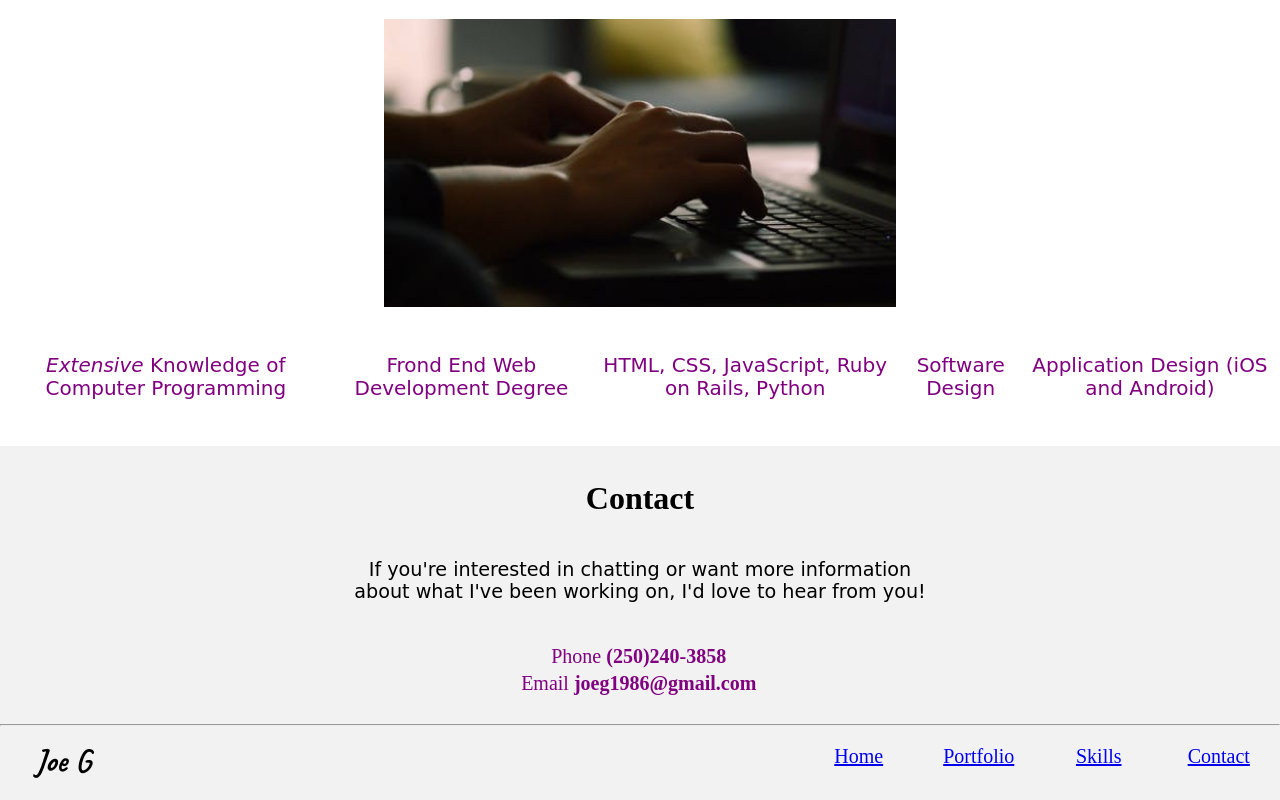
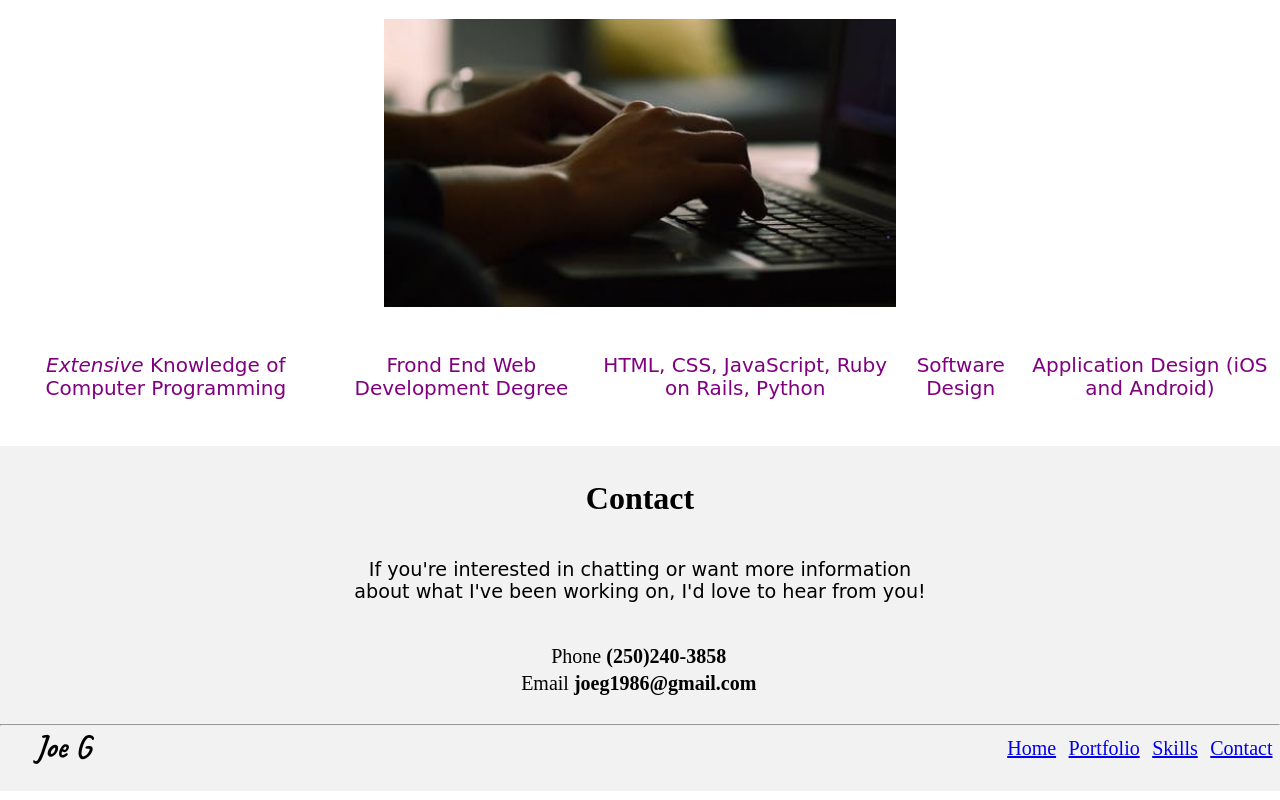
Before and after one commit to jgoode7/Tech-Degree-Project-2, a plain HTML site: page index.html in a window 1280 px wide. Shown: the part 1478-2278 px from the top of the page. Drawn offline with Linux system fonts and the light colour scheme; a web font is replaced by a local one.

Commit message:
Submission Copy
After 2 Peer reviews, this is the copy to be submitted

```diff
--- a/css/styles.css
+++ b/css/styles.css
@@ -121,11 +121,14 @@ aside {
 @media screen and (min-width: 768px) {
 
   /*    Base Styles   */
-  li {
+  .skills-list li , .main-nav li {
     width: 200px;
     height: auto;
     overflow: auto;
     color: purple;
+  }
+  aside {
+    display: none;
   }
 
 /*   Class Selectors   */
@@ -181,19 +184,24 @@ aside {
   #contact li {
     width: 100%;
   }
+  /* Hidden Footer Nav */
+    .footer-nav , .headerflex2 , .footer-h3 {
+      display: flex;
+      justify-content: center;
+      margin-top: -5px;
+    }
+    .footer-h3 {
+      font-family: 'Caveat', cursive;
+      font-size: 2em;
+      padding-left: 25px;
+      margin: 0 auto 0 10px;
+    }
 
-/* Hidden Footer Nav */
-  .footer-nav {
-    display: none;
-  }
-  .footer-h3 {
-    display: none;
-  }
 }
 @media screen and (min-width: 1024px) {
 
 /*    Base Styles   */
-  li {
+  .skills-list li , .main-nav li {
     width: 120px;
     height: auto;
     overflow: auto;
@@ -221,6 +229,7 @@ aside {
    .headerflex1 {
     order: 1;
     margin-right: auto;
+    margin-top:
    }
   .intro {
     order: 3;
@@ -270,8 +279,7 @@ aside {
 /* Hidden Footer Nav */
   .footer-nav , .headerflex2 , .footer-h3 {
     display: flex;
-    justify-content: flex-end;
-    margin-top: -10px;
+    margin-top: -5px;
   }
   .footer-h3 {
     font-family: 'Caveat', cursive;
--- a/index.html
+++ b/index.html
@@ -18,7 +18,7 @@
       <h1 class="headerflex1">Joe G</h1>
 
        <nav class="headerflex2">
-          <ul class="main-nav">
+          <ul class="main-nav" id="top-nav">
             <li><a href="index.html" class="items">Home</a></li>
             <li><a href="#portfolio" class="items">Portfolio</a></li>
             <li><a href="#skills" class="items">Skills</a></li>
```
